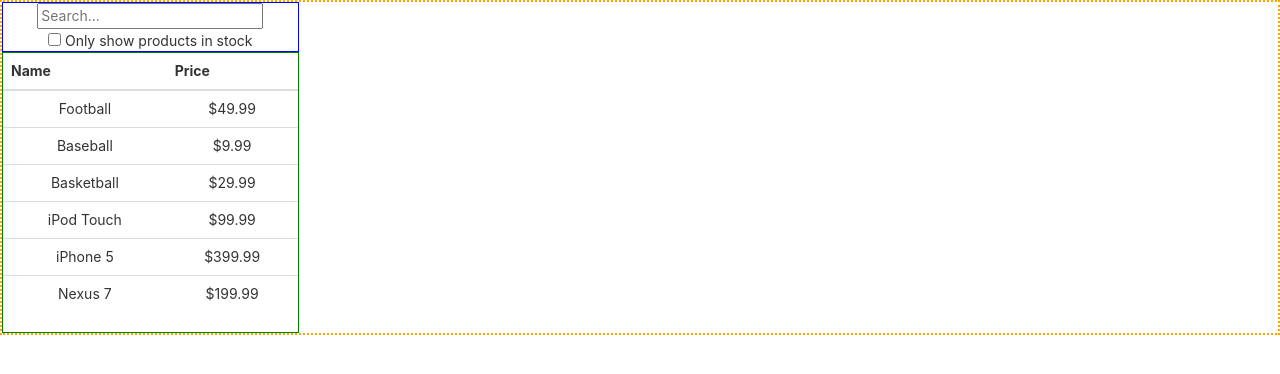
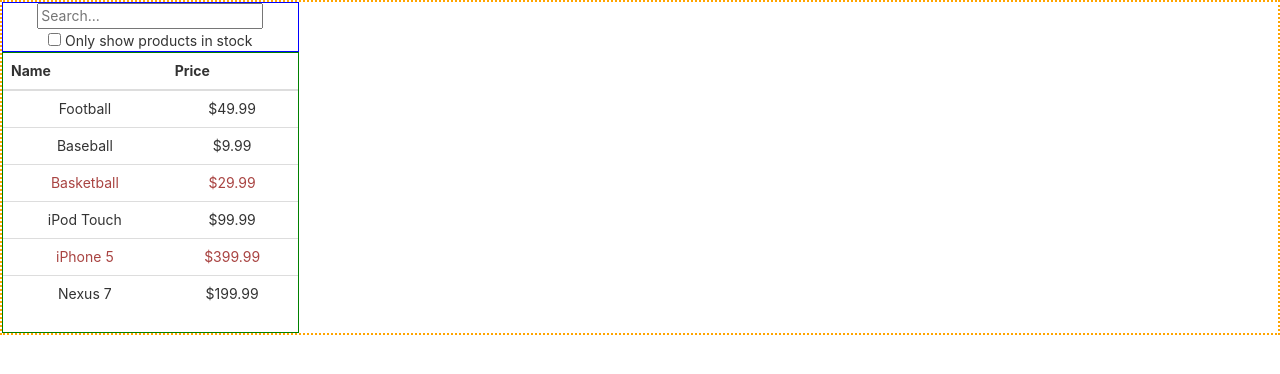
Before and after one commit to jfalicea/Reactjs-Inventory-Widget, a React (Create React App) app: page / in a window 1280 px wide. Shown: the top 374 px of the page. Built offline with nearby package versions, Linux system fonts and the light colour scheme.

Commit message:
adds logic to determine whether or not a product is in stock.

```diff
--- a/src/FilterableProductTable.js
+++ b/src/FilterableProductTable.js
@@ -6,7 +6,7 @@
 
     render(){
         return(
-            <div class="col-sm-3">
+            <div className="col-sm-3">
                 <SearchBar />
                 <ProductTable />
             </div>
--- a/src/ProductRow.js
+++ b/src/ProductRow.js
@@ -3,10 +3,14 @@
 
 
 function ProductRow(props){
+    let productClass = ""
+    if(!props.product.inStock){
+        productClass = "text-danger"
+    }
     return(
             <tr>
-                <td>{props.product.name}</td>
-                <td>{props.product.price}</td>
+                <td className={productClass}>{props.product.name}</td>
+                <td className={productClass}>{props.product.price}</td>
             </tr>    )
 };
 
```
